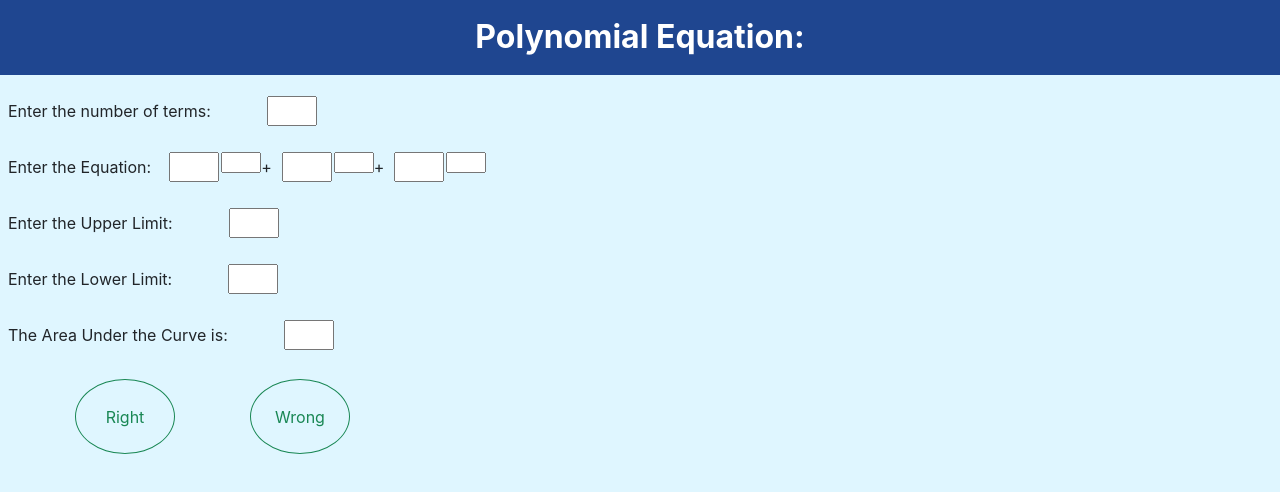
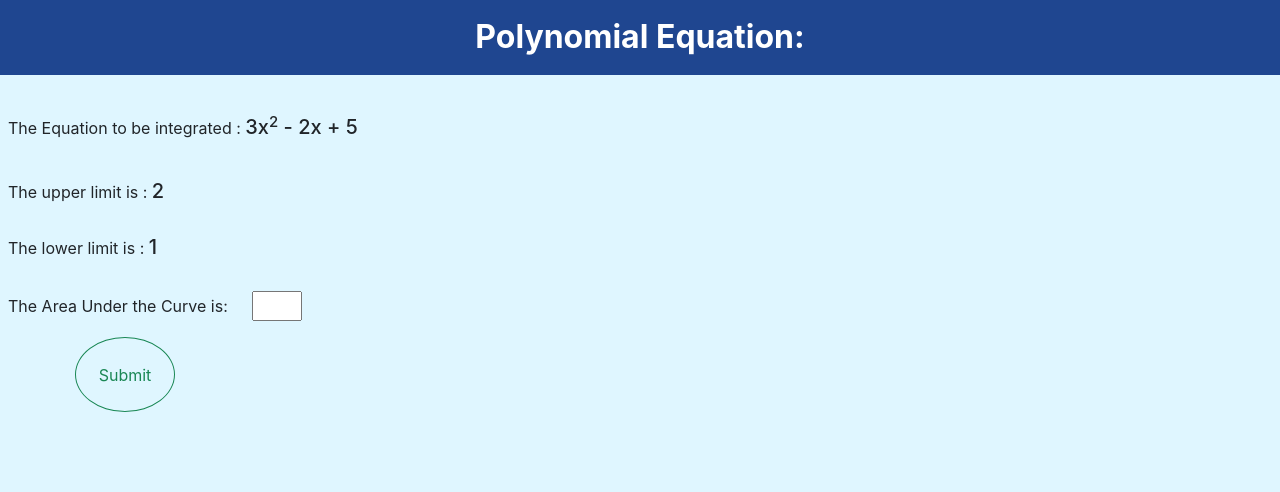
Before and after one commit to Parshvavyas17/CDAC-MathsTutor, a React (Create React App) app: page /Polynomial in a window 1280 px wide. Shown: the top 492 px of the page. Built offline with nearby package versions, Linux system fonts and the light colour scheme.

Commit message:
Message text

```diff
--- a/src/components/Polynomial.js
+++ b/src/components/Polynomial.js
@@ -6,41 +6,41 @@ export default function Polynomial() {
         <h2 className='header'><b className="text">Polynomial Equation:</b></h2>
         <div className='my-20'>
             <form action="/">
-                <label htmlFor="noofterms" className='my-3 mx-2'>
-                    Enter the number of terms:
+
+
+                <br />
+                <label htmlFor="noofterms" className='my-1 mx-2'>
+                   The Equation to be integrated : <label className='my-1'> <h5>3x<sup>2</sup> - 2x + 5</h5> </label>
                 </label>
-                <input className= "mx-5" style={{width: '50px'}} type="number" />
+                <br/>
+                <br/>
+
+
+                <label htmlFor="noofterms" className='my-6 mx-2'>
+                   The upper limit is : <label className='my-6'> <h5> 2 </h5> </label>
+                </label>
+                <br/>
+                <br/>
+
+
+                <label htmlFor="noofterms" className='my-6 mx-2'>
+                The lower limit is : <label className='my-6'> <h5> 1 </h5> </label>
+                </label>
+                <br/>
+                <br/>
+                <label htmlFor="noofterms" className='my-6 mx-2'>
+                    The Area Under the Curve is:
+
+                </label>
+                <input className= "mx-3" style={{width: '50px'}} type="number" />
                 <br />
-                <label htmlFor="noofterms" className='my-3 mx-2'>
-                    Enter the Equation:
-                </label>
-                <input className= "" style={{width: '50px',marginLeft: '10px', marginRight: '2px'}} type="number" />
-                <sup><input type="number" style={{width: '40px'}}/></sup>
-                +
-                <input className= "" style={{width: '50px',marginLeft: '10px', marginRight: '2px'}} type="number" />
-                <sup><input type="number" style={{width: '40px'}}/></sup>
-                +
-                <input className= "" style={{width: '50px',marginLeft: '10px', marginRight: '2px'}} type="number" />
-                <sup><input type="number" style={{width: '40px'}}/></sup>
-                <br />
-                <label htmlFor="noofterms" className='my-3 mx-2'>
-                    Enter the Upper Limit:
-                </label>
-                <input className= "mx-5" style={{width: '50px'}} type="number" />
-                <br />
-                <label htmlFor="noofterms" className='my-3 mx-2'>
-                    Enter the Lower Limit:
-                </label>
-                <input className= "mx-5" style={{width: '50px'}} type="number" />
-                <br />
-                <label htmlFor="noofterms" className='my-3 mx-2'>
-                    The Area Under the Curve is:
-                </label>
-                <input className= "mx-5" style={{width: '50px'}} type="number" />
-                <br />
+
+
+
+
             </form>
-            <a href="/r1"><button className='btn btn-outline-success my-3 mx-10' style={{height: '75px', width: '100px',borderRadius: '50%', textAlign: 'center', marginLeft: '75px'}}>Right</button></a>
-            <a href="/w1"><button className='btn btn-outline-success my-3 mx-10' style={{height: '75px', width: '100px',borderRadius: '50%', textAlign: 'center', marginLeft: '75px'}}>Wrong</button></a>
+            <a href="/r1"><button className='btn btn-outline-success my-3 mx-10' style={{height: '75px', width: '100px',borderRadius: '50%', textAlign: 'center', marginLeft: '75px'}}>Submit</button></a>
+
         </div>
 
     </>
```
